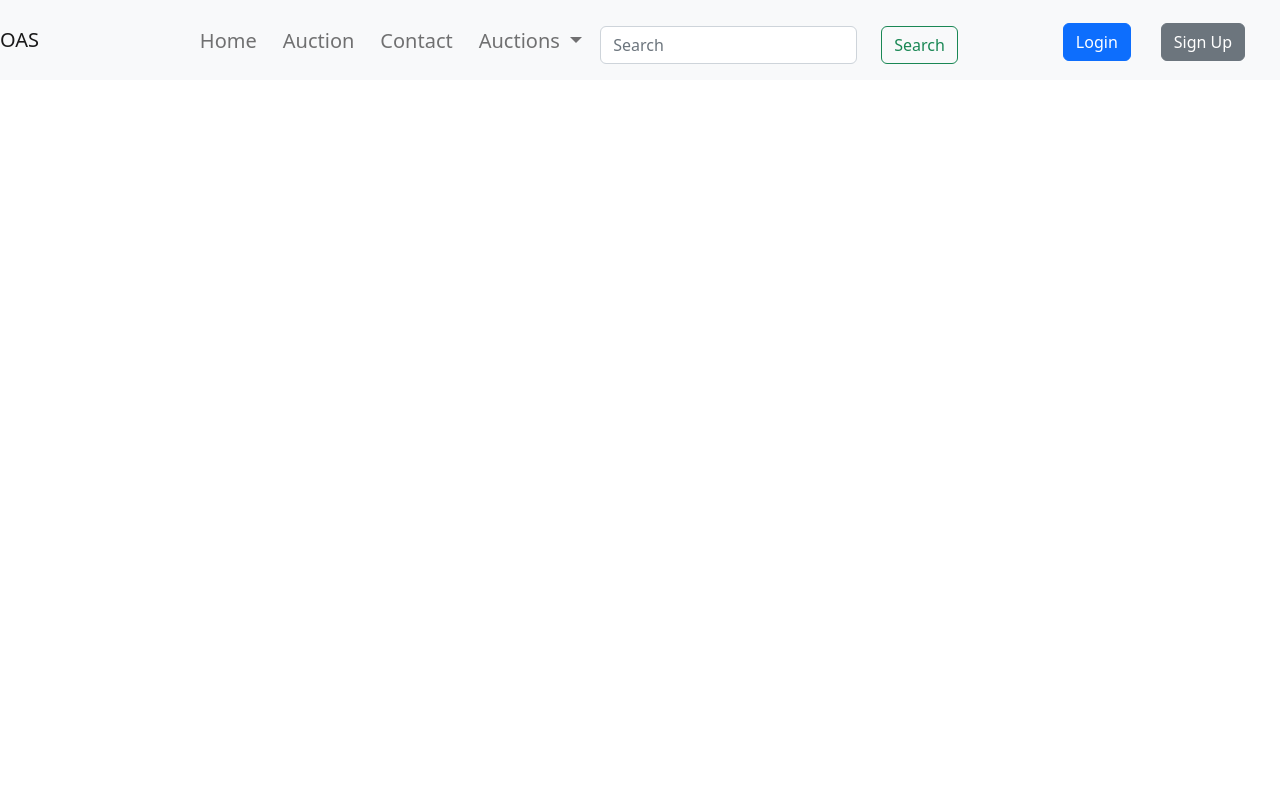
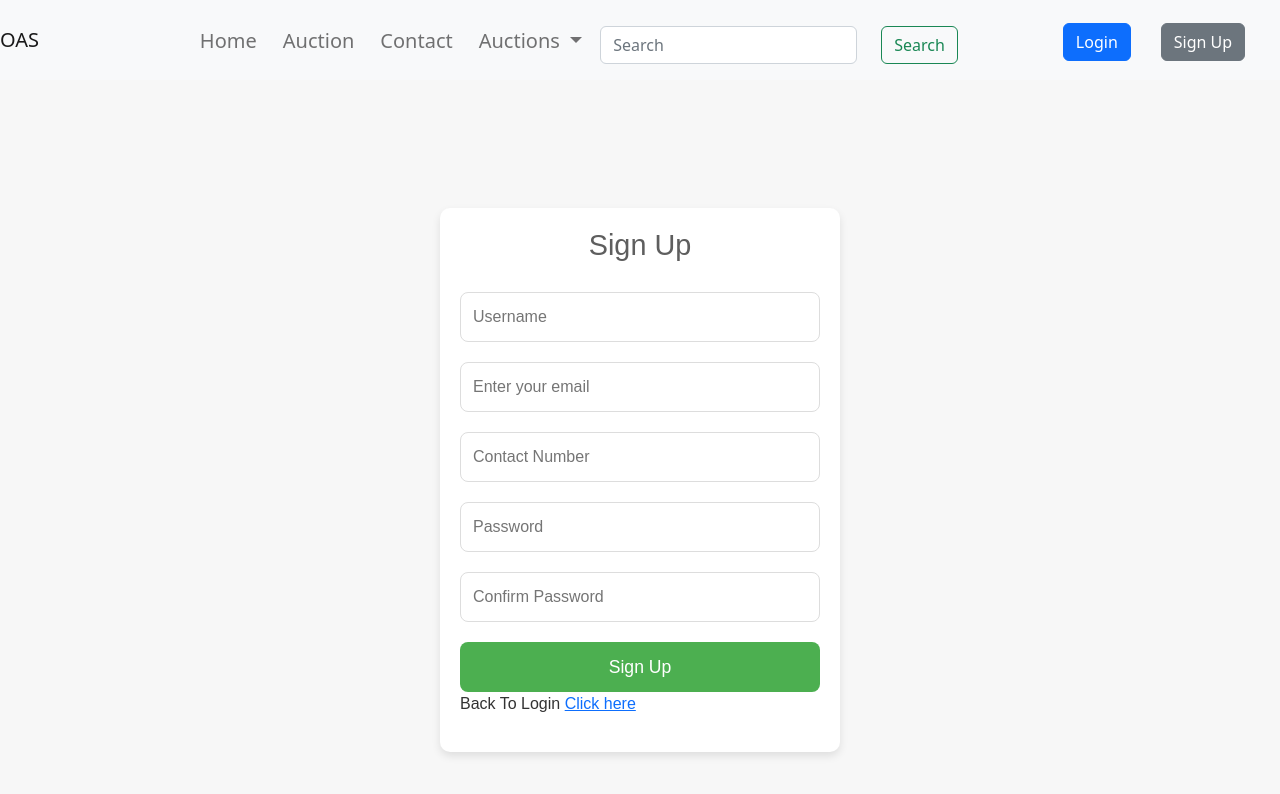
Before and after one commit to KarkalaTejasPai/OAS-Frontend, an Angular app in the folder OAS-FE/: page /signup in a window 1280 px wide. Before the commit this address led to /. Shown: the top 794 px of the page. Built offline with nearby package versions, Linux system fonts and the light colour scheme.

Commit message:
Login/Signup Component

```diff
--- a/OAS-FE/src/app/components/header/header.component.html
+++ b/OAS-FE/src/app/components/header/header.component.html
@@ -37,10 +37,10 @@
         </nav>
       </li>
       <li class="nav-item ml-auto">
-        <button type="button" class="btn btn-primary custom-margin-login">Login</button>
+        <button type="button" class="btn btn-primary custom-margin-login" routerLink="./login">Login</button>
     </li>
     <li class="nav-item">
-        <button type="button" class="btn btn-secondary custom-margin-signup">Sign Up</button>
+        <button type="button" class="btn btn-secondary custom-margin-signup" routerLink="./signup">Sign Up</button>
     </li>
     </ul>
   </div>
--- /dev/null
+++ b/OAS-FE/src/app/components/login/login.component.css
@@ -0,0 +1,92 @@
+.parent {
+    font-family: 'Arial', sans-serif;
+    background-color: #f7f7f7;
+    display: flex;
+    justify-content: center;
+    align-items: center;
+    height: 100vh;
+    color: #333;
+  }
+
+  .container {
+    width: 100%;
+    max-width: 400px;
+    background-color: #fff;
+    border-radius: 10px;
+    padding: 20px;
+    box-shadow: 0 4px 8px rgba(0, 0, 0, 0.1);
+  }
+
+  h2 {
+    font-size: 1.8rem;
+    text-align: center;
+    margin-bottom: 20px;
+    color: #5e5e5e;
+  }
+
+  input, textarea {
+    width: 100%;
+    padding: 12px;
+    margin: 10px 0;
+    border: 1px solid #ddd;
+    border-radius: 8px;
+    font-size: 1rem;
+    color: #333;
+  }
+
+  input:focus, textarea:focus {
+    border-color: #4CAF50;
+    outline: none;
+  }
+
+  button {
+    width: 100%;
+    padding: 12px;
+    background-color: #4CAF50;
+    color: white;
+    border: none;
+    border-radius: 8px;
+    font-size: 1.1rem;
+    cursor: pointer;
+    margin-top: 10px;
+    transition: background-color 0.3s;
+  }
+
+  button:hover {
+    background-color: #45a049;
+  }
+
+  button:disabled {
+    background-color: #ccc;
+    cursor: not-allowed;
+  }
+
+  #error-message {
+    color: red;
+    font-size: 0.9rem;
+    text-align: center;
+    margin-top: 10px;
+  }
+
+  #login-section, #register-section, #note-section {
+    display: block;
+  }
+
+  textarea {
+    min-height: 200px;
+    resize: vertical;
+  }
+
+  #note-section h2 {
+    font-size: 1.6rem;
+    margin-bottom: 15px;
+    color: #333;
+  }
+
+  #note-section button {
+    background-color: #f44336;
+  }
+
+  #note-section button:hover {
+    background-color: #e53935;
+  }
--- /dev/null
+++ b/OAS-FE/src/app/components/login/login.component.html
@@ -0,0 +1,10 @@
+<div class="parent">
+    <div class="container" id="login-section">
+        <h2>Login</h2>
+        <input type="text" id="username" placeholder="Username" required/>
+        <input type="password" id="password" placeholder="Password" required/>
+        <button id="login-btn">Login</button>
+        <p>Don't have an account? <a routerLink="/signup">Register here</a></p>
+        <p id="login-error-message" class="error-message"></p>
+      </div>
+</div>
--- /dev/null
+++ b/OAS-FE/src/app/components/sign-up/sign-up.component.css
@@ -0,0 +1,92 @@
+.parent {
+    font-family: 'Arial', sans-serif;
+    background-color: #f7f7f7;
+    display: flex;
+    justify-content: center;
+    align-items: center;
+    height: 100vh;
+    color: #333;
+  }
+
+  .container {
+    width: 100%;
+    max-width: 400px;
+    background-color: #fff;
+    border-radius: 10px;
+    padding: 20px;
+    box-shadow: 0 4px 8px rgba(0, 0, 0, 0.1);
+  }
+
+  h2 {
+    font-size: 1.8rem;
+    text-align: center;
+    margin-bottom: 20px;
+    color: #5e5e5e;
+  }
+
+  input, textarea {
+    width: 100%;
+    padding: 12px;
+    margin: 10px 0;
+    border: 1px solid #ddd;
+    border-radius: 8px;
+    font-size: 1rem;
+    color: #333;
+  }
+
+  input:focus, textarea:focus {
+    border-color: #4CAF50;
+    outline: none;
+  }
+
+  button {
+    width: 100%;
+    padding: 12px;
+    background-color: #4CAF50;
+    color: white;
+    border: none;
+    border-radius: 8px;
+    font-size: 1.1rem;
+    cursor: pointer;
+    margin-top: 10px;
+    transition: background-color 0.3s;
+  }
+
+  button:hover {
+    background-color: #45a049;
+  }
+
+  button:disabled {
+    background-color: #ccc;
+    cursor: not-allowed;
+  }
+
+  #error-message {
+    color: red;
+    font-size: 0.9rem;
+    text-align: center;
+    margin-top: 10px;
+  }
+
+  #login-section, #register-section, #note-section {
+    display: block;
+  }
+
+  textarea {
+    min-height: 200px;
+    resize: vertical;
+  }
+
+  #note-section h2 {
+    font-size: 1.6rem;
+    margin-bottom: 15px;
+    color: #333;
+  }
+
+  #note-section button {
+    background-color: #f44336;
+  }
+
+  #note-section button:hover {
+    background-color: #e53935;
+  }
--- /dev/null
+++ b/OAS-FE/src/app/components/sign-up/sign-up.component.html
@@ -0,0 +1,13 @@
+<div class="parent">
+    <div class="container" id="login-section">
+        <h2>Sign Up</h2>
+        <input type="text" id="username" placeholder="Username" required />
+        <input type="email" id="email" name="email" placeholder="Enter your email" required>
+        <input type="tel" pattern="[0-9]{10}" id="phone" name="phone" placeholder="Contact Number" required/>
+        <input type="password" id="password" placeholder="Password" required/>
+        <input type="password" id="confirm-password" placeholder="Confirm Password" required/>
+        <button id="signup-btn">Sign Up</button>
+        <p>Back To Login <a routerLink="/login">Click here</a></p>
+        <p id="signup-error-message" class="error-message"></p>
+      </div>
+</div>
```
Also changed, not shown: OAS-FE/src/app/app.routes.ts (+10 -0 lines), OAS-FE/src/app/components/login/login.component.ts (added, +12 -0 lines), OAS-FE/src/app/components/sign-up/sign-up.component.ts (added, +12 -0 lines), 2 other files (tests, documents, lock files or other folders).
